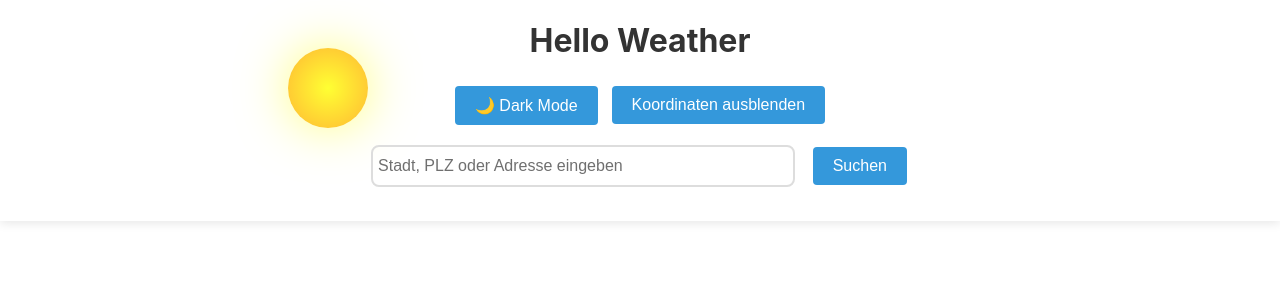
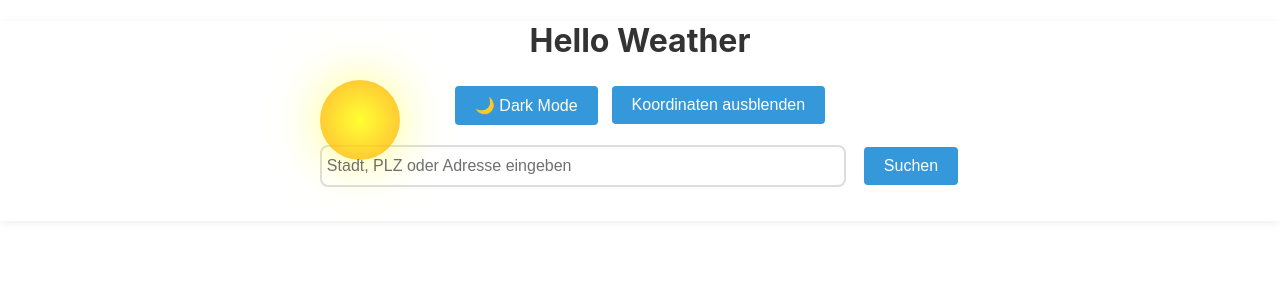
Before and after one commit to BastianR188/helloweather, a React (Create React App) app: page / in a window 1280 px wide. Shown: the top 300 px of the page. Built offline with nearby package versions, Linux system fonts and the light colour scheme.

Commit message:
remove cloudy

```diff
--- a/src/App.css
+++ b/src/App.css
@@ -23,12 +23,14 @@
 }
 
 .header {
-  box-shadow: 0 2px 10px rgba(0, 0, 0, 0.1);
+  box-shadow: 0 2px 10px -2px rgba(0, 0, 0, 0.1);
   padding-bottom: 32px;
 }
 
-.dark-mode .header {
-  box-shadow: 0 2px 10px rgba(0, 0, 0, 0.3);
+
+.header {
+  box-shadow: 0 2px 10px -2px rgba(0, 0, 0, 0.1);
+  padding-bottom: 32px;
 }
 
 @media (prefers-reduced-motion: no-preference) {
@@ -94,27 +96,3 @@ button:disabled {
 .hidden {
   display: none;
 }
-
-.header_small {
-  max-width: 1024px;
-  margin: 0 auto;
-  overflow-x: auto;
-  overflow-y: hidden;
-}
-
-@media (max-width: 1024px) {
-
-  .header {
-    box-shadow: none;
-  }
-
-  .header.dark-mode {
-    box-shadow: none;
-  }
-
-  .header_small {
-    box-shadow: 0 2px 10px rgba(0, 0, 0, 0.1);
-    padding-bottom: 20px;
-
-  }
-}
--- a/src/components/WeatherBackground.css
+++ b/src/components/WeatherBackground.css
@@ -71,42 +71,6 @@
 }
 
 
-.clouds {
-    position: absolute;
-    width: 100%;
-    height: 100%;
-    overflow: hidden;
-}
-
-.clouds::before,
-.clouds::after {
-    content: '';
-    position: absolute;
-    background: rgba(255, 255, 255, 0.3);
-    border-radius: 50%;
-    animation: float linear infinite;
-    animation-duration: var(--wind-speed, 60s);
-}
-
-.clouds::before {
-    width: 180px;
-    height: 50px;
-    top: 50px;
-    left: -200px;
-}
-
-.clouds::after {
-    width: 250px;
-    height: 80px;
-    top: 150px;
-    left: -300px;
-}
-
-@keyframes float {
-    0% { transform: translateX(-100%) rotate(var(--wind-direction, 0deg)); }
-    100% { transform: translateX(100vw) rotate(var(--wind-direction, 0deg)); }
-}
-
 .rain {
     position: absolute;
     width: 100%;
--- a/src/components/WeatherBackground.js
+++ b/src/components/WeatherBackground.js
@@ -94,22 +94,12 @@ const WeatherBackground = ({ weatherIcon, cloudCover, precipAmount, solarRadiati
         return 'strong';
     };
 
-
     return (
-        <div className={`weather-background ${getBackgroundClass()} ${getCloudCover()}`}>
+        <div>
         <div
             className={`celestial-body ${isSunVisible() ? 'sun' : 'moon'} solar-pulse-${getSolarPulseIntensity()}`}
             style={{ left: getCelestialBodyPosition(), top: '10%' }}
         ></div>
-            <div className={`clouds ${getWindClass()}`}>
-                {[...Array(10)].map((_, i) => (
-                    <div key={i} className="cloud" style={{
-                        left: `${Math.random() * 100}%`,
-                        top: `${Math.random() * 50}%`,
-                        animationDelay: `${Math.random() * 50}s`
-                    }}></div>
-                ))}
-            </div>
             {getRainIntensity() !== 'none' && (
                 <div
                     className={`rain ${getRainIntensity()}`}
```
